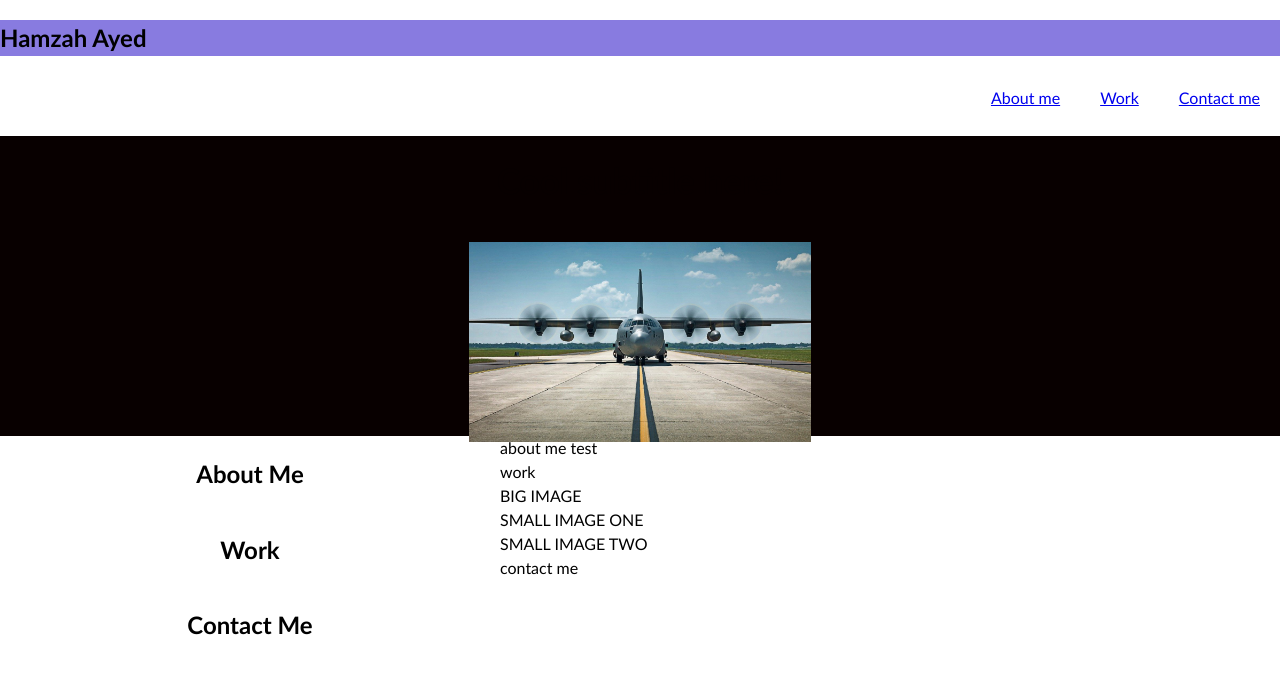
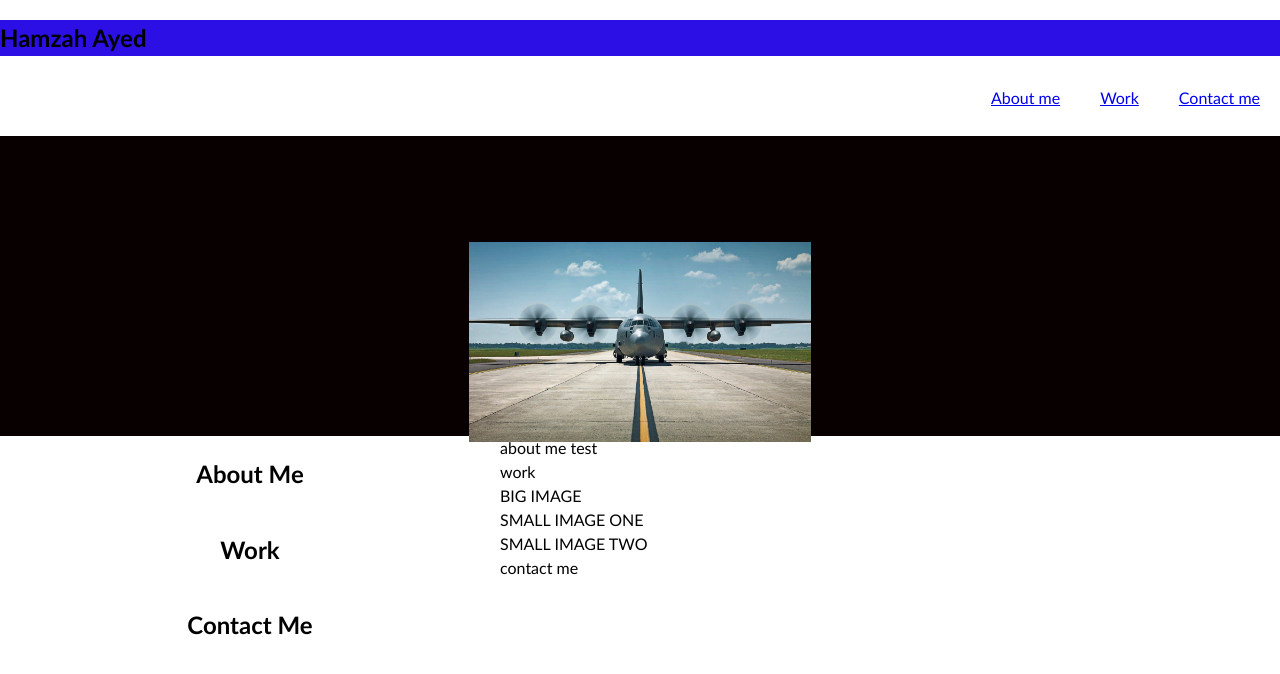
Before and after one commit to Hamz-dev/super-duper-tribble, a plain HTML site: page index.html in a window 1280 px wide. Drawn offline with Linux system fonts and the light colour scheme.

```diff
--- a/style.css
+++ b/style.css
@@ -56,7 +56,7 @@
   }
 
   h1{
-    background-color: #887be0;
+    background-color: #2b0fe4;
   }
 
   h2{
```
